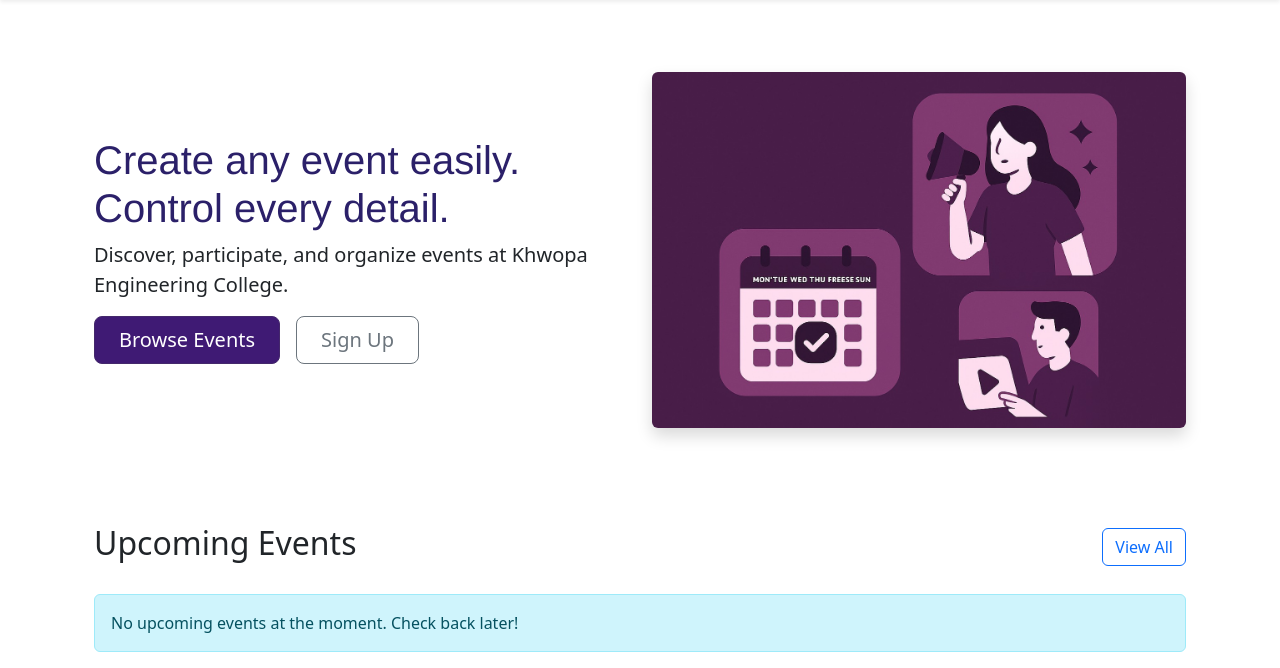
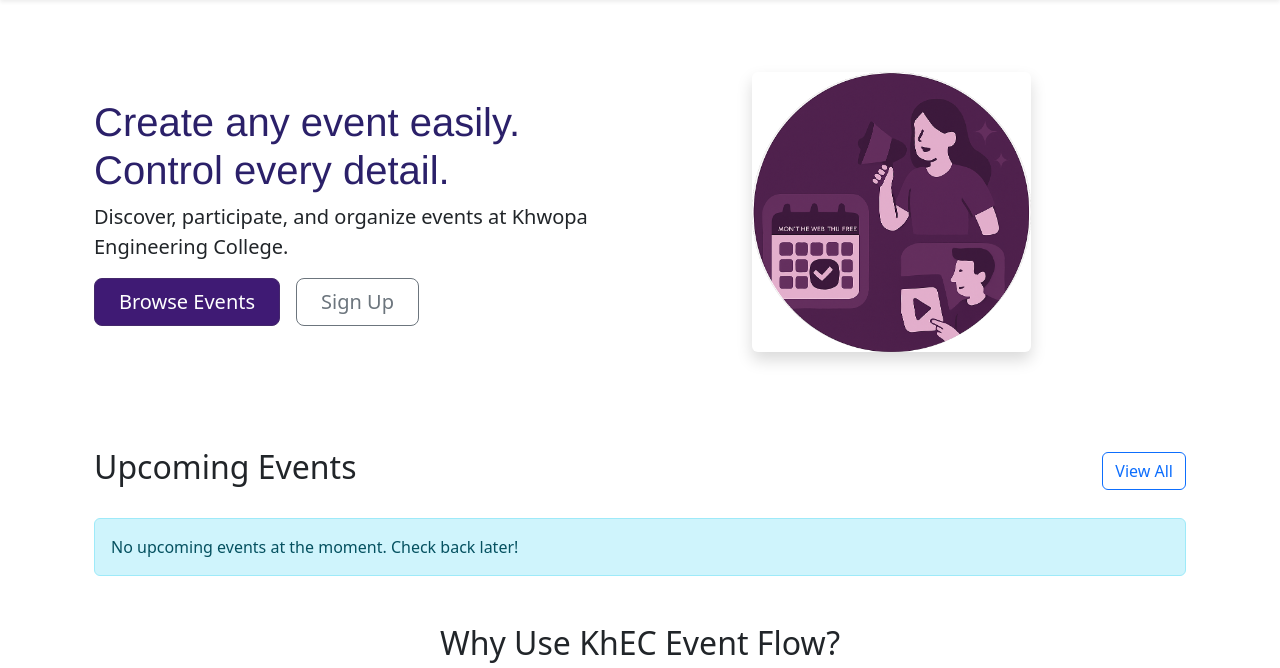
Before and after one commit to shronal/khec_ems, a Django app: page / in a window 1280 px wide. Shown: the part 66-734 px from the top of the page. Run offline with Django 5.2, Linux system fonts and the light colour scheme; data that the repository does not hold is empty.

Commit message:
certain changes on homepage

```diff
--- a/templates/events/home.html
+++ b/templates/events/home.html
@@ -2,6 +2,17 @@
 
 {% block title %}KhEC Event Flow - Home{% endblock %}
 
+{% block extra_css %}
+<style>
+    .circle-img {
+  width: 300;     /* Adjust size as needed */
+  height: 280px;    /* Make sure height = width */
+  object-fit: cover; /* Keeps aspect ratio inside the circle */
+  border-radius: 50%; /* Makes it a circle */
+  margin-left: 100px;
+}
+</style>
+{% endblock%}
 {% block content %}
 {% load static%}
 <div class="container">
@@ -24,7 +35,10 @@
             </div>
         </div>
         <div class="col-lg-6">
-            <img src="{% static 'images/loo.jpeg' %}" alt="KhEC Event Flow" class="img-fluid rounded shadow">
+            <img src="{% static 'images/banner.png' %}"
+     alt="KhEC Event Flow"
+     class="img-fluid rounded shadow circle-img">
+
         </div>
     </div>
 
```
Also changed, not shown: static/images/banner.png (added).
